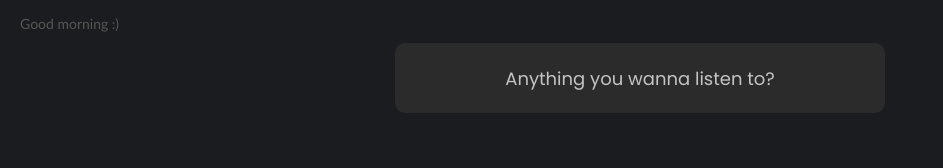
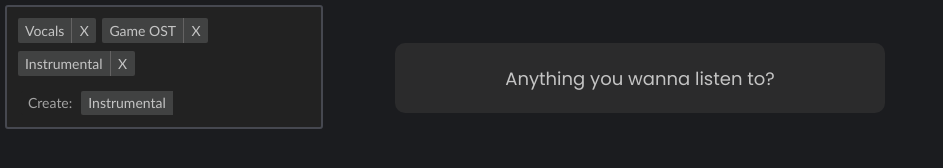
Before and after one commit to toifulu/playlist-bookmarks-v2, a plain HTML site: page index.html in a window 1280 px wide. Shown: the whole page, without its empty margins (0-943 px from the left). Drawn offline with Linux system fonts and the light colour scheme; a web font is replaced by a local one.

Commit message:
Remove mini console

```diff
--- a/content/scripts/index.js
+++ b/content/scripts/index.js
@@ -8,9 +8,11 @@ let editId = document.getElementById("edit-playlist");
 let helpId = document.getElementById("help");
 let backgroundDim = document.getElementById("background-dim");
 /** TODO:
+ * make categories work (edit as well)
+ * add custom right click
  * add delete confirmation (are you sure? delete cancel)
- * add settings toggle (console-mini, delete log)
- * make categories work (edit as well)
+ * add settings toggle
+ * add more input validation for add function (no blanks)
  * drag n drop to reoorganise
  */
 let lib = [];
@@ -109,10 +111,14 @@ function showSearch() {
             break;
     }
 }
+// Shows and hides playlist based on text in search bar
 function search(searchTxt) {
     let playlists = document.querySelectorAll("#playlists > div");
     lib.forEach((playlist, index) => {
-        if (!playlist.name.includes(searchTxt)) {
+        if (playlist.name.includes(searchTxt)) {
+            show(playlists[index]);
+        }
+        else {
             hide(playlists[index]);
         }
     });
@@ -278,7 +284,6 @@ function showEditModule(e) {
     editedImg.value = editedPlaylist.img;
     editedCategories.value = JSON.stringify(editedPlaylist.categories);
     editDisplayImg.setAttribute("src", `content/img/${editedImg.value}`);
-    console.log(editedIndex);
 }
 // Hides the edit module when user presses "submit"
 function hideEditModuleSubmit() {
@@ -349,6 +354,14 @@ function deleteTile() {
     });
 }
 // todo add event listener to deletetile confirm
+// ======================== Categories ======================================================== //
+let categorySelectIds = document.querySelectorAll(".category-select");
+/**
+ * categories always organised in alphabetical order
+ * click to create category
+ */
+function categorySelectHandler() {
+}
 // ======================== Upon leaving ======================================================== //
 function storeStuff() {
     // parse libs and categories into json
@@ -356,28 +369,24 @@ function storeStuff() {
     window.localStorage.setItem("categories", JSON.stringify(categoriesLib));
 }
 window.onbeforeunload = storeStuff;
-// ======================== Console mini ======================================================== //
-let consoleMini = document.getElementById("console-mini");
-function miniLog(text) {
-    consoleMini.textContent = text;
-}
+// ======================== Testing out time functions ======================================================== //
 let date = new Date();
 let hours = date.getHours();
 let greetingMsg;
 if (3 <= hours && hours <= 12) {
-    greetingMsg = "morning :)";
+    greetingMsg = "morning";
 }
 else if (12 < hours && hours <= 18) {
-    greetingMsg = "afternoon :)";
+    greetingMsg = "afternoon";
 }
 else if (18 < hours && hours <= 23) {
-    greetingMsg = "evening :)";
+    greetingMsg = "evening";
 }
 else {
     greetingMsg = "..morning?";
 }
-miniLog(`Page successfully loaded!`);
-setTimeout(() => miniLog(`Good ${greetingMsg}`), 1000);
+console.log(`Page successfully loaded`);
+console.log(`Good ${greetingMsg}`);
 // ======================== Final bits ======================================================== //
 function reset() {
     lib = [];
--- a/content/scripts/styles.css
+++ b/content/scripts/styles.css
@@ -401,3 +401,90 @@ h1 {
     font-weight: bold;
     cursor: pointer;
 }
+
+/* ================ Category selector ================================================================================================ */
+
+#category-tab {
+    top: 5px;
+    left: 5px;
+
+    position: fixed;
+    display: flex;
+    flex-direction: column;
+    width: 300px;
+
+    padding: 7px;
+    border:rgb(70, 72, 80) solid 2px;
+    border-radius: 3px;
+    background-color: rgb(34, 34, 34);
+
+}
+
+#category-selector {
+    display: flex;
+    flex-wrap: wrap;
+}
+
+#category-selector > div {
+    display: flex;
+    flex-direction: row;
+    margin: 2px;
+}
+
+#category-selector > div > p {
+    height: 15px;
+    background-color: rgb(65, 66, 66);
+    color: rgb(196, 196, 196);
+
+    padding: 3px 7px 7px 7px;
+    margin: 2px 0px 2px 2px;
+    border-radius: 2px 0px 0px 2px;
+}
+
+#category-selector > div > button {
+    align-self: center;
+    text-align: center;
+    height: 25px;
+    width: 25px;
+
+    background-color: rgb(65, 66, 66);
+    color: rgb(196, 196, 196);
+
+    border-style: none;
+    border-left:rgb(100, 99, 99) solid 1.5px;
+    border-radius: 0px 2px 2px 0px;
+}
+
+#category-selector > div > button:hover {
+    background-color: rgb(151, 78, 84);
+    color: rgb(223, 223, 223);
+    border-style: none;
+    border-left:rgb(100, 99, 99) solid 1.5px;
+    cursor: pointer;
+}
+
+#category-creator {
+    margin: 10px 5px 5px 5px;
+    text-align: left;
+    display: flex;
+    flex-direction: row;
+    height: 25px;
+}
+
+#category-creator > p {
+    align-self: center;
+    padding: 2px 7px 7px 7px;
+    margin: 2px 0px 2px 2px;
+    border-radius: 2px 0px 0px 2px;
+    height: 15px;
+}
+
+#category-creator > p:first-child {
+
+    background-color: rgb(34, 34, 34);
+}
+
+#category-creator > p:last-child {
+    background-color: rgb(65, 66, 66);
+    color: rgb(196, 196, 196);
+}
--- a/index.html
+++ b/index.html
@@ -12,8 +12,6 @@
     <title>Music</title>
 </head>
 <body>
-
-    <p id="console-mini">-</p>
 
     <input id="search" type="text" placeholder="Scripts are off">
 
@@ -37,7 +35,7 @@
             <p>Image</p>
             <input type="text" name="img">
             <p>Categories</p>
-            <input type="text" name="categories">
+            <input class="category-select" type="text" name="categories">
         </form>
 
         <input id="add-submit" type="submit" value="Create">
@@ -54,7 +52,7 @@
                 <p>Image</p>
                 <input type="text" name="edited-img">
                 <p>Categories</p>
-                <input type="text" name="edited-categories">
+                <input class="category-select" type="text" name="edited-categories">
             </form>
             <img id="edit-img">
         </div>
@@ -70,6 +68,24 @@
         <ul></ul>
     </div>
 
+    <div id="category-tab">
+            <div id="category-selector">
+                <div>
+                    <p>Vocals</p><button>X</button>
+                </div>
+                <div>
+                    <p>Game OST</p><button>X</button>
+                </div>
+                <div>
+                    <p>Instrumental</p><button>X</button>
+                </div>
+            </div>
+            <div id="category-creator">
+                <p>Create: </p>
+                <p>Instrumental</p>
+            </div>
+    </div>
+
     <div id="help" style="display: none;">
         <ul>
             <li>+ Add playlist</li>
```
Also changed, not shown: content/scripts/index.ts (+28 -21 lines).
